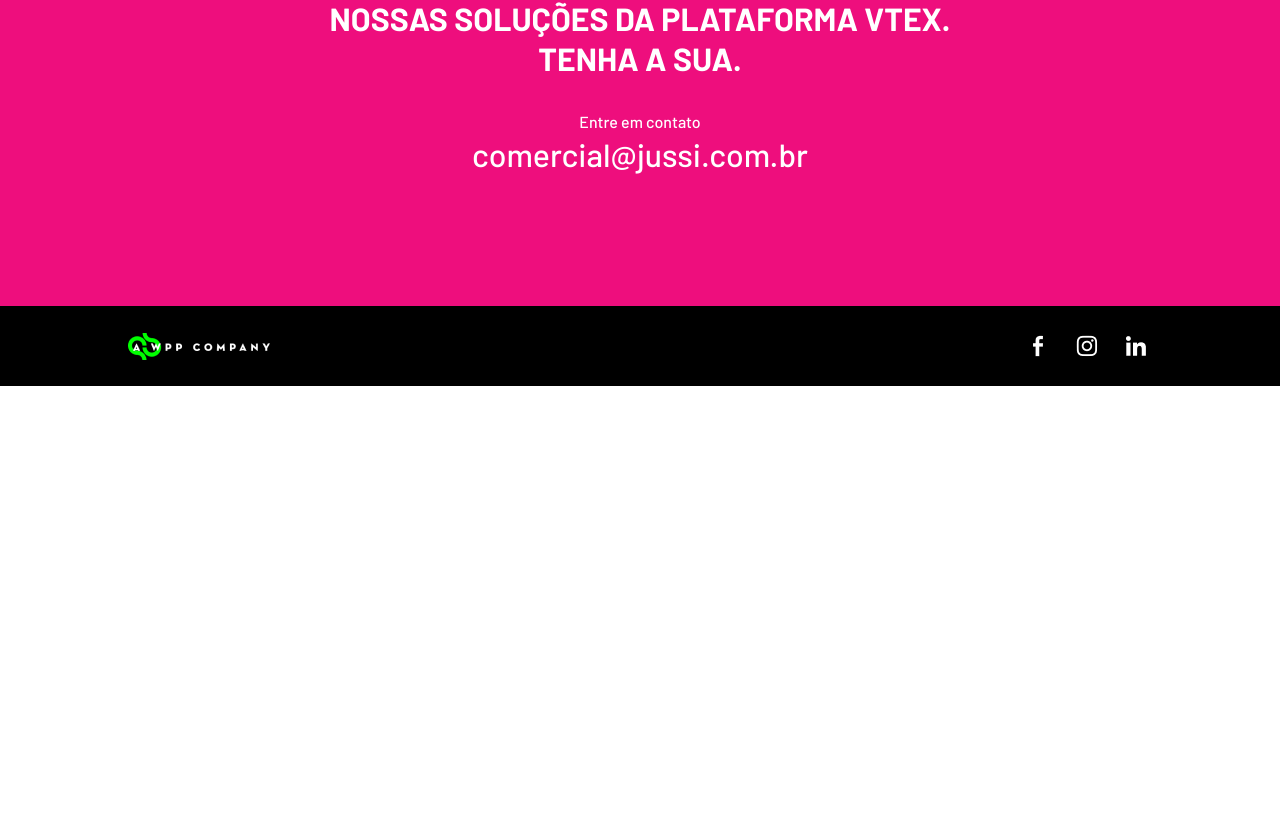
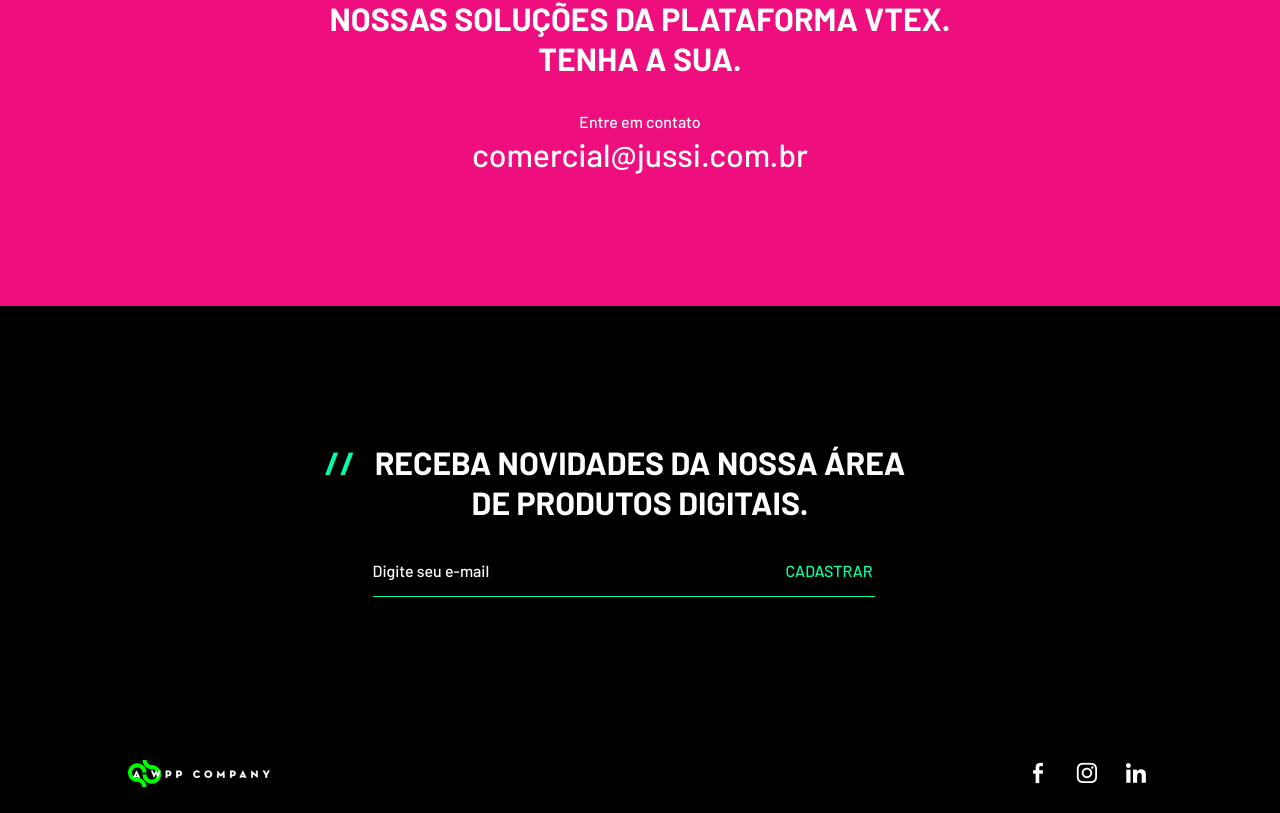
Before and after one commit to AderbalFilho/loja-vtex-jussi, a React (Create React App) app: page / in a window 1280 px wide. Shown: the part 2113-2926 px from the top of the page. Before the commit the page ends 2499 px from the top, so only its background shows below. Built offline with nearby package versions, Linux system fonts and the light colour scheme.

Commit message:
create RegisterLead

```diff
--- /dev/null
+++ b/src/components/RegisterLead/RegisterLead.js
@@ -0,0 +1,40 @@
+import React from 'react';
+
+import { JButton, JInput, JTitle, JSection } from '@ui';
+
+import './RegisterLead.scss';
+
+function RegisterLead() {
+  function submit(e) {
+    e.preventDefault();
+    // Register lead
+  }
+
+  return (
+    <JSection color="black" classes="register-lead">
+      <div className="register-lead__container">
+        <div className="register-lead__titles">
+          <JTitle tag="h2" color="green">
+            &#47;&#47;
+          </JTitle>
+          <JTitle tag="h2" color="white">
+            receba novidades da nossa área de produtos digitais.
+          </JTitle>
+        </div>
+        <form onSubmit={submit} className="register-lead__register">
+          <JInput
+            type="text"
+            placeholder="Digite seu e-mail"
+            classes="register-lead__input"
+            classesContainer="register-lead__input-container"
+          />
+          <JButton type="submit" color="green" classes="register-lead__button">
+            Cadastrar
+          </JButton>
+        </form>
+      </div>
+    </JSection>
+  );
+}
+
+export default RegisterLead;
--- /dev/null
+++ b/src/components/RegisterLead/RegisterLead.scss
@@ -0,0 +1,51 @@
+.register-lead {
+  padding: 136px 0;
+}
+
+.register-lead__container {
+  margin: 0 auto;
+  max-width: 535px;
+  width: 100%;
+}
+
+.register-lead__titles {
+  position: relative;
+  text-align: center;
+
+  h2 {
+    margin: 0 0 24px 0;
+
+    &:first-child {
+      margin: 0 0 0 -48px;
+      position: absolute;
+    }
+  }
+}
+
+.register-lead__register {
+  border-bottom: 1px solid var(--green-jussi);
+  width: 502px;
+}
+
+.register-lead__input {
+  background-color: var(--black);
+  border: none;
+  color: var(--white);
+
+  &::placeholder {
+    color: var(--white);
+  }
+}
+
+.register-lead__input-container {
+  display: inline-block;
+  margin-left: -16px;
+  width: 404px;
+}
+
+.register-lead__button {
+  display: inline-block;
+  padding-right: 0;
+  text-align: right;
+  text-transform: uppercase;
+}
--- /dev/null
+++ b/src/components/RegisterLead/index.js
@@ -0,0 +1,3 @@
+import RegisterLead from './RegisterLead';
+
+export default RegisterLead;
--- a/src/pages/TheHome/TheHome.js
+++ b/src/pages/TheHome/TheHome.js
@@ -2,6 +2,7 @@
 import ContactUs from '@components/ContactUs';
 import MainStores from '@components/MainStores';
 import OurSolutions from '@components/OurSolutions';
+import RegisterLead from '@components/RegisterLead';
 import ThePresentation from '@components/ThePresentation';
 
 import { SOLUTIONS } from '@constants';
@@ -14,6 +15,7 @@
       <OurSolutions solutions={SOLUTIONS} />
       <AboutJussi />
       <ContactUs />
+      <RegisterLead />
     </>
   );
 }
```
Also changed, not shown: 2 other files (tests, documents, lock files or other folders).
